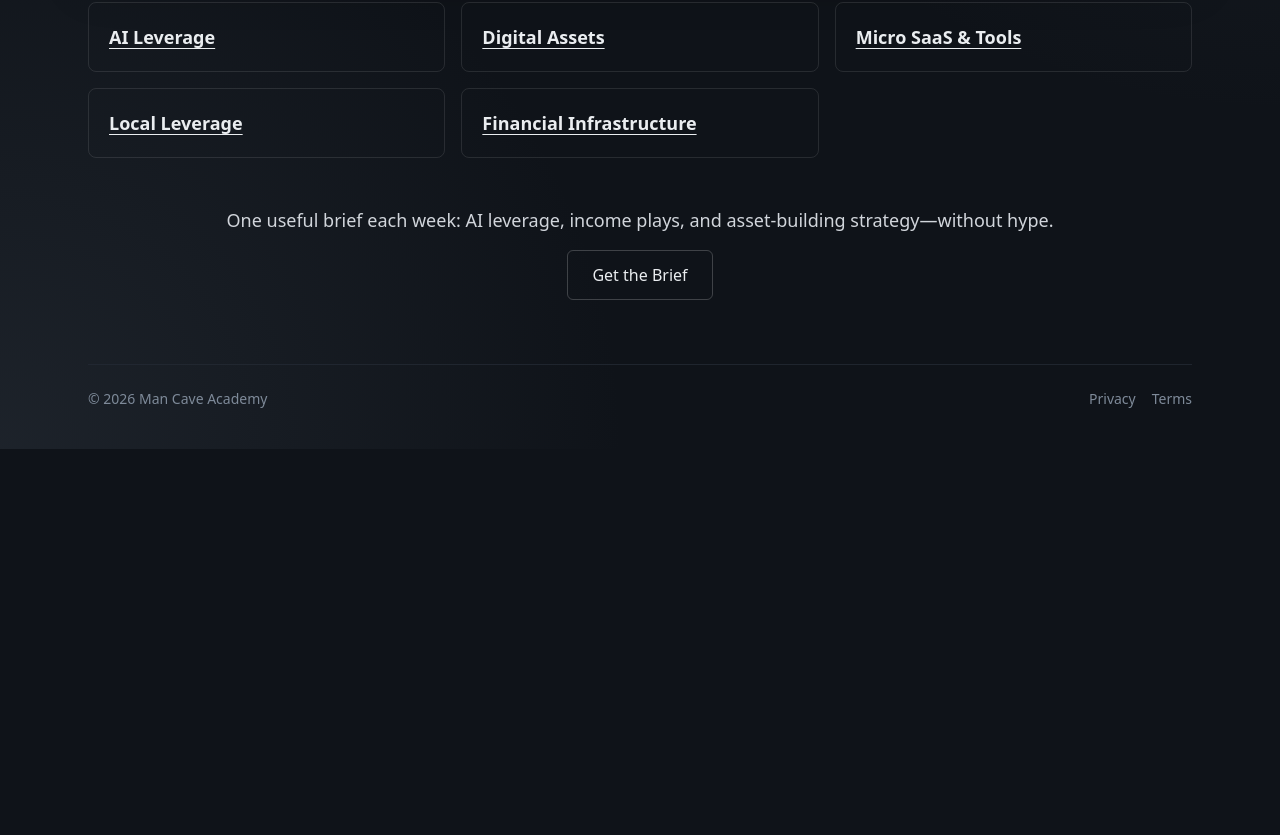
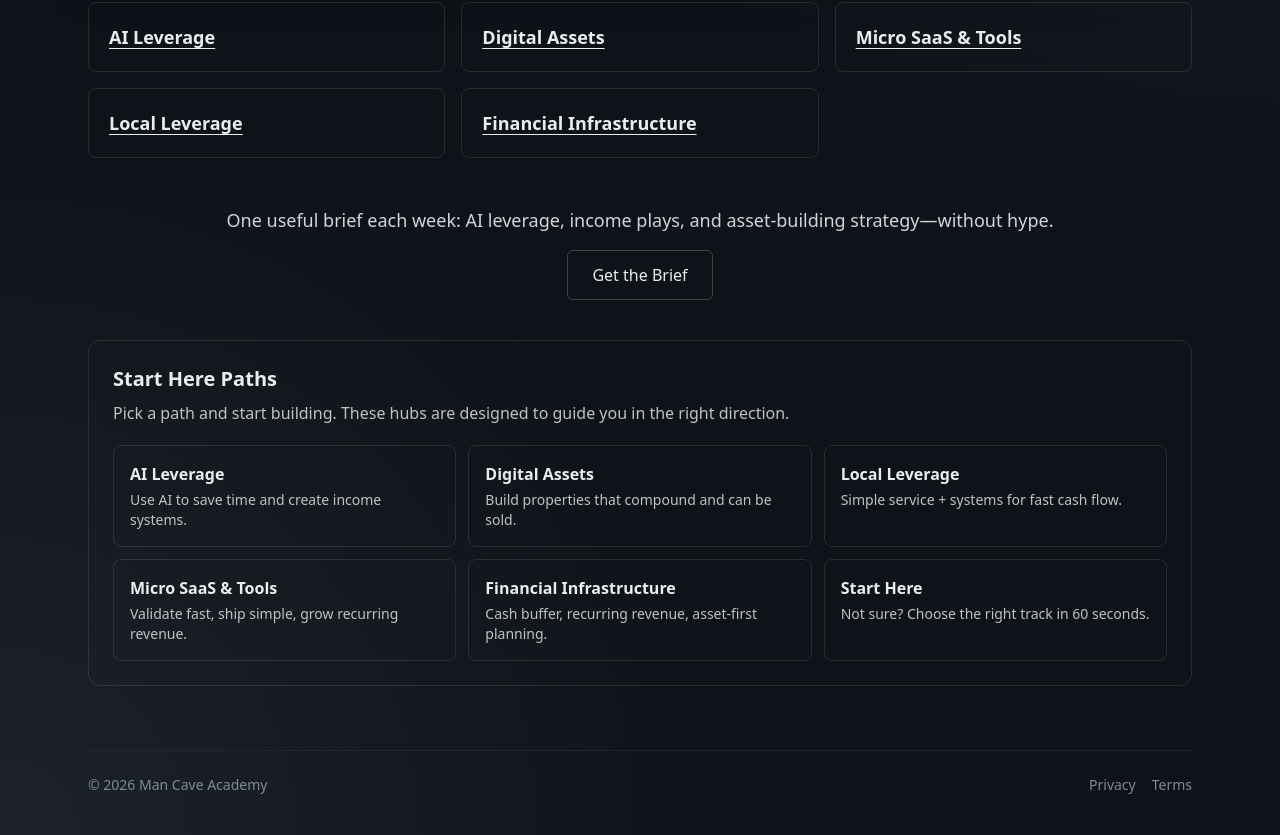
Before and after one commit to adman4054/mancaveacademy, a Next.js app: page / in a window 1280 px wide. Shown: the part 573-1408 px from the top of the page. Before the commit the page ends 1022 px from the top, so only its background shows below. Built offline with nearby package versions, Linux system fonts and the light colour scheme.

Commit message:
Add Start Here Paths links block to homepage

```diff
--- a/app/page.tsx
+++ b/app/page.tsx
@@ -66,6 +66,62 @@ export default function HomePage() {
     Get the Brief
   </a>
 </section>
+<section className="mt-10 rounded-xl border border-white/10 p-6">
+  <h2 className="text-xl font-semibold">Start Here Paths</h2>
+  <p className="mt-2 opacity-80">
+    Pick a path and start building. These hubs are designed to guide you in the right direction.
+  </p>
+
+  <div className="mt-5 grid gap-3 sm:grid-cols-2 lg:grid-cols-3">
+    <Link
+      href="/ai-leverage"
+      className="rounded-lg border border-white/10 p-4 hover:border-white/20 transition"
+    >
+      <div className="font-semibold">AI Leverage</div>
+      <div className="mt-1 text-sm opacity-80">Use AI to save time and create income systems.</div>
+    </Link>
+
+    <Link
+      href="/digital-assets"
+      className="rounded-lg border border-white/10 p-4 hover:border-white/20 transition"
+    >
+      <div className="font-semibold">Digital Assets</div>
+      <div className="mt-1 text-sm opacity-80">Build properties that compound and can be sold.</div>
+    </Link>
+
+    <Link
+      href="/local-leverage"
+      className="rounded-lg border border-white/10 p-4 hover:border-white/20 transition"
+    >
+      <div className="font-semibold">Local Leverage</div>
+      <div className="mt-1 text-sm opacity-80">Simple service + systems for fast cash flow.</div>
+    </Link>
+
+    <Link
+      href="/micro-saas-tools"
+      className="rounded-lg border border-white/10 p-4 hover:border-white/20 transition"
+    >
+      <div className="font-semibold">Micro SaaS & Tools</div>
+      <div className="mt-1 text-sm opacity-80">Validate fast, ship simple, grow recurring revenue.</div>
+    </Link>
+
+    <Link
+      href="/financial-infrastructure"
+      className="rounded-lg border border-white/10 p-4 hover:border-white/20 transition"
+    >
+      <div className="font-semibold">Financial Infrastructure</div>
+      <div className="mt-1 text-sm opacity-80">Cash buffer, recurring revenue, asset-first planning.</div>
+    </Link>
+
+    <Link
+      href="/start-here"
+      className="rounded-lg border border-white/10 p-4 hover:border-white/20 transition"
+    >
+      <div className="font-semibold">Start Here</div>
+      <div className="mt-1 text-sm opacity-80">Not sure? Choose the right track in 60 seconds.</div>
+    </Link>
+  </div>
+</section>
 
 
     </>
```
